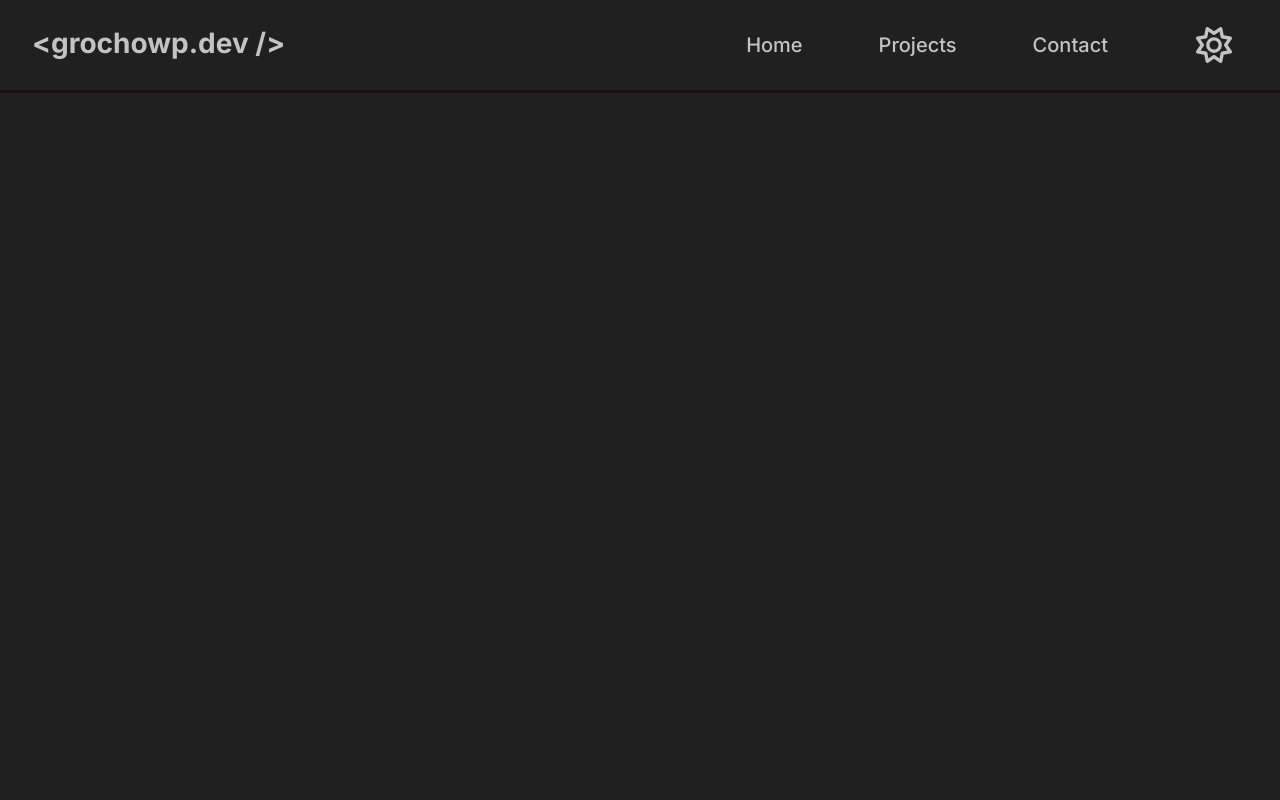
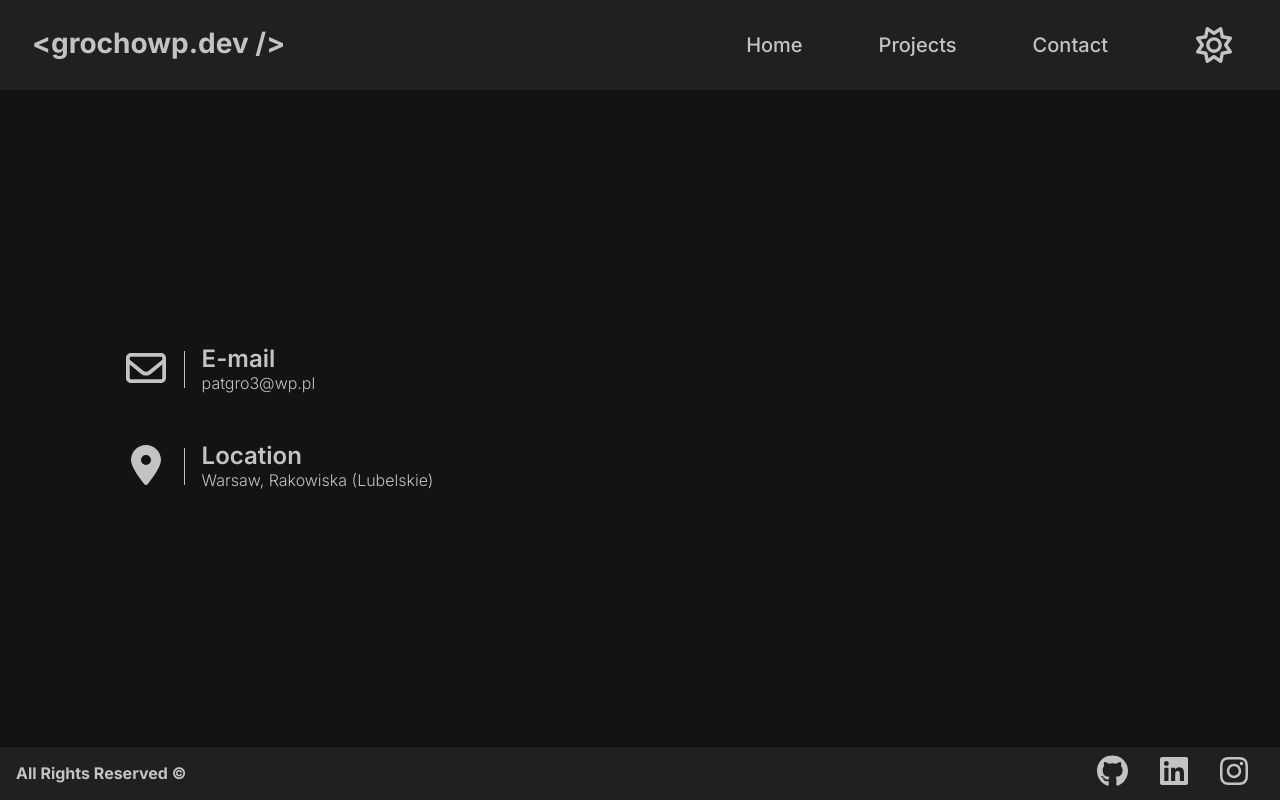
Before and after one commit to grochowp/Portfolio, a React (Vite) app: page /contact in a window 1280 px wide. Built offline with nearby package versions, Linux system fonts and the light colour scheme; a web font is replaced by a local one.

Commit message:
style: information part of Contact route

```diff
--- a/src/Components/App.tsx
+++ b/src/Components/App.tsx
@@ -7,6 +7,7 @@ import Home from "../pages/Home/Home";
 import Footer from "./Footer";
 import GlobalStyle from "../styles/globalStyles";
 import Projects from "../pages/Projects/Projects";
+import Contact from "../pages/Contact/Contact";
 
 interface Theme {
   bodyColor: string;
@@ -51,7 +52,7 @@ function App() {
         <Routes>
           <Route path="/" element={<Home />}></Route>
           <Route path="/projects" element={<Projects />}></Route>
-          <Route path="/contact"></Route>
+          <Route path="/contact" element={<Contact />}></Route>
         </Routes>
       </BrowserRouter>
       <Footer />
--- /dev/null
+++ b/src/pages/Contact/Contact.tsx
@@ -0,0 +1,109 @@
+import { faEnvelope } from "@fortawesome/free-regular-svg-icons";
+import { faLocationDot } from "@fortawesome/free-solid-svg-icons";
+import { FontAwesomeIcon } from "@fortawesome/react-fontawesome";
+import styled from "styled-components";
+
+const Contact: React.FC = () => {
+  return (
+    <Container>
+      <article>
+        <Info>
+          <section>
+            <span>
+              <FontAwesomeIcon icon={faEnvelope} />
+            </span>
+            <div>
+              <h2>E-mail</h2>
+              <h4>patgro3@wp.pl</h4>
+            </div>
+          </section>
+
+          <section>
+            <span>
+              <FontAwesomeIcon icon={faLocationDot} />
+            </span>
+            <div>
+              <h2>Location</h2>
+              <h4>Warsaw, Rakowiska (Lubelskie)</h4>
+            </div>
+          </section>
+        </Info>
+        <Form></Form>
+      </article>
+    </Container>
+  );
+};
+
+export default Contact;
+
+const Container = styled.div`
+  background-color: ${(props) => props.theme.pageBackground};
+  height: calc(100vh - 3.5rem);
+  transition: 1s;
+  width: 100%;
+  max-width: 2130px;
+  margin: auto;
+  display: flex;
+  justify-content: center;
+  align-items: center;
+
+  article {
+    margin-top: 5.6rem;
+    height: 80%;
+    width: 80%;
+    display: flex;
+    gap: 3rem;
+  }
+`;
+
+const Info = styled.div`
+  width: 30%;
+  display: flex;
+  flex-direction: column;
+  align-items: center;
+  justify-content: center;
+  gap: 3rem;
+  color: ${(props) => props.theme.color};
+
+  section {
+    gap: 2rem;
+    display: flex;
+  }
+
+  span {
+    width: 3rem;
+    display: flex;
+    align-items: center;
+    justify-content: center;
+    font-size: 2.5rem;
+    position: relative;
+
+    &::before {
+      content: "";
+      position: absolute;
+      top: 15%;
+      left: 130%;
+      height: 75%;
+      width: 1px;
+      background-color: ${(props) => props.theme.color};
+    }
+  }
+
+  div {
+    width: 15rem;
+  }
+
+  h2 {
+    margin: 0;
+    font: 600 1.5rem "Inter", serif;
+  }
+
+  h4 {
+    margin: 0;
+    font: 300 1rem "Inter", serif;
+  }
+`;
+
+const Form = styled.div`
+  width: 70%;
+`;
--- a/src/pages/Home/Components/Introduction.tsx
+++ b/src/pages/Home/Components/Introduction.tsx
@@ -1,6 +1,7 @@
 import { faChevronDown } from "@fortawesome/free-solid-svg-icons";
 import { FontAwesomeIcon } from "@fortawesome/react-fontawesome";
 import React from "react";
+import { Link } from "react-router-dom";
 import styled from "styled-components";
 
 const Introduction: React.FC = () => {
@@ -29,7 +30,9 @@ const Introduction: React.FC = () => {
             from Warsaw in Poland
           </h3>
 
-          <button>Contact me</button>
+          <Link to="/contact">
+            <button>Contact me</button>
+          </Link>
         </Intro>
 
         <span onClick={moveUser}>
@@ -89,7 +92,6 @@ const Image = styled.div`
   width: 33vw;
   min-width: 30rem;
   max-width: 45rem;
-  background-color: red;
   margin: 2rem;
   transition:1s;
 
--- a/src/pages/Projects/Components/ProjectText.tsx
+++ b/src/pages/Projects/Components/ProjectText.tsx
@@ -99,11 +99,12 @@ const Text = styled.div<StyledProps>`
     background-color: ${(props) => props.theme.componentsBackground};
     color: ${(props) => props.theme.color};
     border: none;
-
+    transition: 1s;
+    opacity: 1;
     font: 600 1.25rem "Inter", serif;
 
     @media (min-width: 551px) {
-      display: none;
+      opacity: 0;
     }
   }
 
--- a/src/pages/Projects/Projects.tsx
+++ b/src/pages/Projects/Projects.tsx
@@ -174,18 +174,24 @@ const Image = styled.div`
   justify-content: center;
   transition: 1s;
   img {
+    margin-top: 2rem;
     min-width: 500px;
-    width: 80%;
-    height: 100%;
+    width: 70%;
+    height: 80%;
     min-height: 300px;
-
+    transition: 1s;
     @media (max-width: 1200px) {
       height: 80%;
       min-width: 400px;
       width: 100%;
     }
 
-    @media (max-width: 600px) {
+    @media (max-width: 900px) {
+      margin-top: 0rem;
+    }
+
+    @media (max-width: 550px) {
+      margin-top: -1rem;
       min-width: 0;
       max-width: 100%;
       min-height: 0;
```
